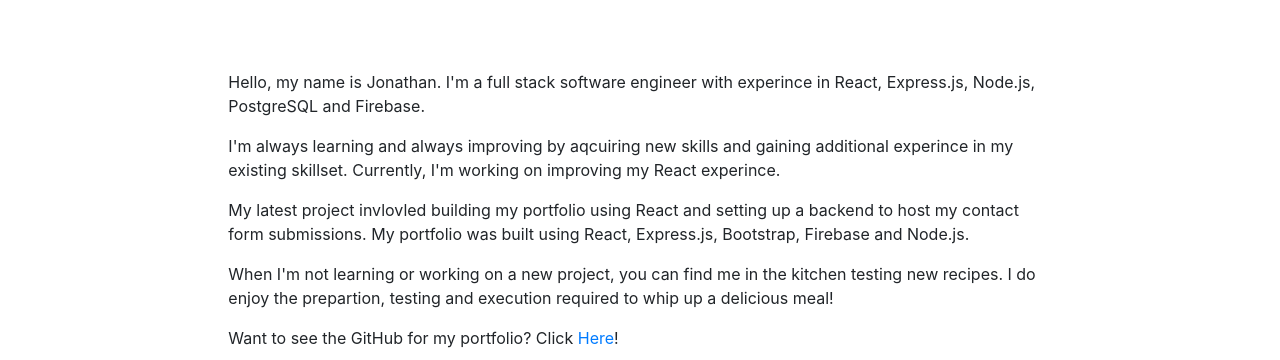
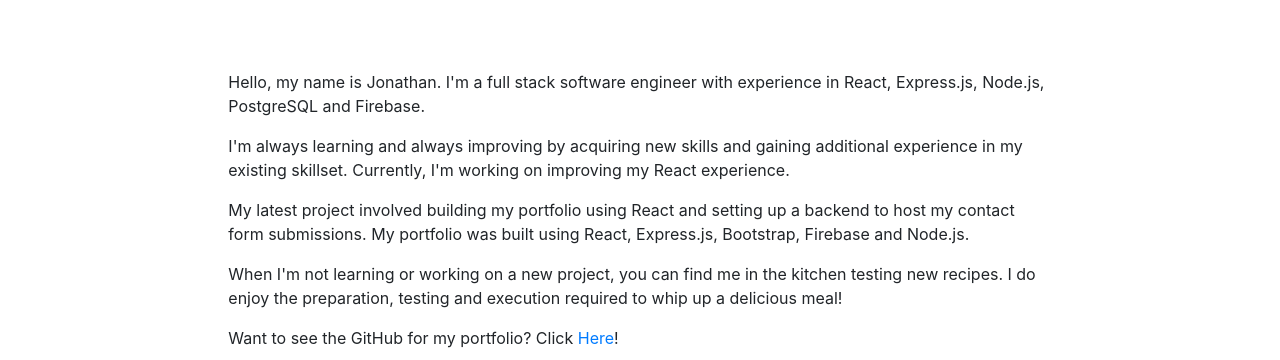
Before and after one commit to Jonathan-Nuno/my-portfolio, a React (Create React App) app in the folder Front/: page /about in a window 1280 px wide. Shown: the part 209-569 px from the top of the page. Built offline with nearby package versions, Linux system fonts and the light colour scheme.

Commit message:
made changes to text and added resume

```diff
--- a/Front/src/components/Card.js
+++ b/Front/src/components/Card.js
@@ -7,7 +7,7 @@
     return (
         <div className='d-inline-block j-card' onClick={(e) => props.click(props.item)}>
             <img className='j-card-image' src={props.item.imgSrc} alt={props.item.imgSrc} />
-            { props.item.selected && <CardInfo title={props.item.title} subTitle={props.item.subTitle} link={props.item.link} name={props.item.name} github={props.item.github} icon={props.item.icon} /> }
+            { props.item.selected && <CardInfo title={props.item.title} subTitle={props.item.subTitle} link={props.item.link} name={props.item.name} github={props.item.github} icon={props.item.icon} resumeName={props.item.resumeName} resumeLink={props.item.resumeLink} /> }
         </div>
     );
 }
--- a/Front/src/components/CardInfo.js
+++ b/Front/src/components/CardInfo.js
@@ -9,7 +9,8 @@
         <animated.div className='j-card-info' style={style}>
             <p className='j-card-title'>{props.title}</p>
             <p className='j-card-sub-title'>{props.subTitle}</p>
-            <a href={props.link} target='_blank' rel='noopener noreferrer'>{props.name}</a>
+            <a href={props.resumeLink} target='_blank' rel='noopener noreferrer'>{props.resumeName}</a>
+            <a href={props.link} target='_blank' rel='noopener noreferrer'> {props.name}</a> and
             <a href={props.github} target='_blank' rel='noopener noreferrer'><img className='j-icon' src={props.icon} alt={props.icon} /></a>
         </animated.div>
     )
--- a/Front/src/components/Carousel.js
+++ b/Front/src/components/Carousel.js
@@ -6,6 +6,7 @@
 import knitworthy from '../assets/images/Knitworthy-mobile.png'
 import plannero from '../assets/images/Plannero-mobile.png'
 import gHub from '../assets/images/github_icon.png'
+import resume from '../assets/resume/Jnuno_Resume_11_19_20.pdf'
 
 import { Container, Row } from 'react-bootstrap'
 
@@ -19,8 +20,10 @@
                 {
                     id: 0,
                     title: 'Jonathan Nuno',
-                    subTitle: 'LinkedIn, Github & Resume',
+                    subTitle: 'Resume, LinkedIn & GitHub',
                     imgSrc: jnuno,
+                    resumeLink: resume,
+                    resumeName: 'Resume,',
                     link: 'https://www.linkedin.com/in/jonathannuno/',
                     name: 'LinkedIn',
                     github: 'https://github.com/Jonathan-Nuno',
@@ -32,6 +35,8 @@
                     title: 'Knitworthy',
                     subTitle: 'Compares measurements to project stats',
                     imgSrc: knitworthy,
+                    resumeLink: '',
+                    resumeName: '',
                     link: 'http://knitworthy.net/',
                     name: 'Live Page',
                     github: 'https://github.com/abbeyperini/Knitworthy',
@@ -43,6 +48,8 @@
                     title: 'Plannero',
                     subTitle: 'Keep track of your projects',
                     imgSrc: plannero,
+                    resumeLink: '',
+                    resumeName: '',
                     link: 'https://plannero.herokuapp.com/',
                     name: 'Live Page',
                     github: 'https://github.com/Jonathan-Nuno/Plannero',
--- a/Front/src/pages/AboutPage.js
+++ b/Front/src/pages/AboutPage.js
@@ -9,13 +9,13 @@
             <Hero title={props.title} />
 
             <Content>
-                <p>Hello, my name is Jonathan. I'm a full stack software engineer with experince in React, Express.js, Node.js, PostgreSQL and Firebase.</p>
+                <p>Hello, my name is Jonathan. I'm a full stack software engineer with experience in React, Express.js, Node.js, PostgreSQL and Firebase.</p>
 
-                <p>I'm always learning and always improving by aqcuiring new skills and gaining additional experince in my existing skillset. Currently, I'm working on improving my React experince.</p>
+                <p>I'm always learning and always improving by acquiring new skills and gaining additional experience in my existing skillset. Currently, I'm working on improving my React experience.</p>
 
-                <p>My latest project invlovled building my portfolio using React and setting up a backend to host my contact form submissions. My portfolio was built using React, Express.js, Bootstrap, Firebase and Node.js.</p>
+                <p>My latest project involved building my portfolio using React and setting up a backend to host my contact form submissions. My portfolio was built using React, Express.js, Bootstrap, Firebase and Node.js.</p>
 
-                <p>When I'm not learning or working on a new project, you can find me in the kitchen testing new recipes. I do enjoy the prepartion, testing and execution required to whip up a delicious meal!</p>
+                <p>When I'm not learning or working on a new project, you can find me in the kitchen testing new recipes. I do enjoy the preparation, testing and execution required to whip up a delicious meal!</p>
 
                 <p>Want to see the GitHub for my portfolio? Click <a href='https://github.com/Jonathan-Nuno/my-portfolio' target='_blank' rel='noopener noreferrer'>Here</a>!</p>
 
```
Also changed, not shown: 1 other file (tests, documents, lock files or other folders).
